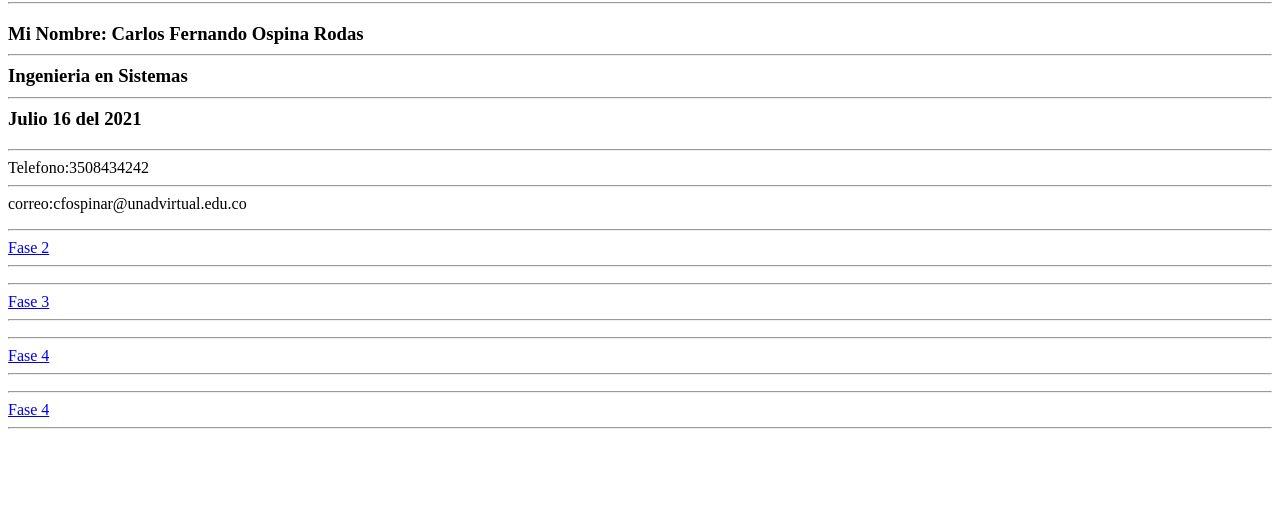
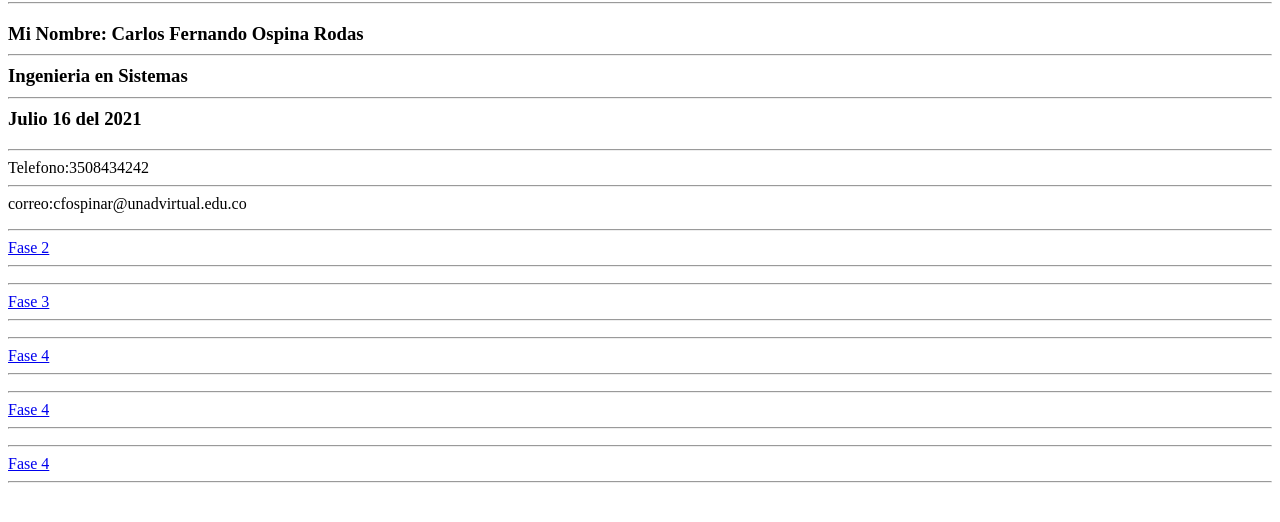
Before and after one commit to Fernandop77/DSW-FernandoOspina, a plain HTML site: page index.html in a window 1280 px wide. Shown: the part 88-610 px from the top of the page. Drawn offline with Linux system fonts and the light colour scheme.

Commit message:
Update index.html

```diff
--- a/index.html
+++ b/index.html
@@ -49,5 +49,10 @@
 <a href="IT/index.html">Fase 4</a>
 <hr>
 
+</p>
+<hr>
+<a href="Multimedia/index.html">Fase 4</a>
+<hr>
+
 </body>
 </html>
```
